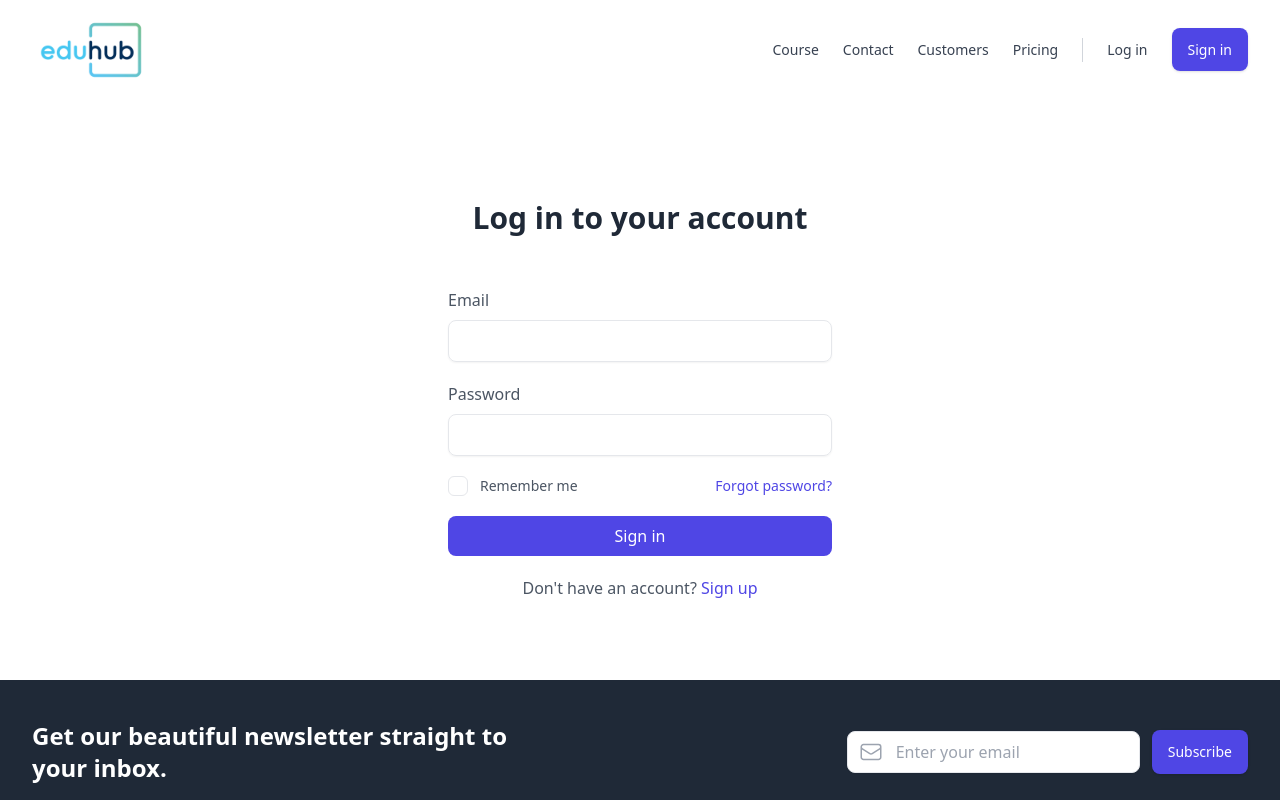
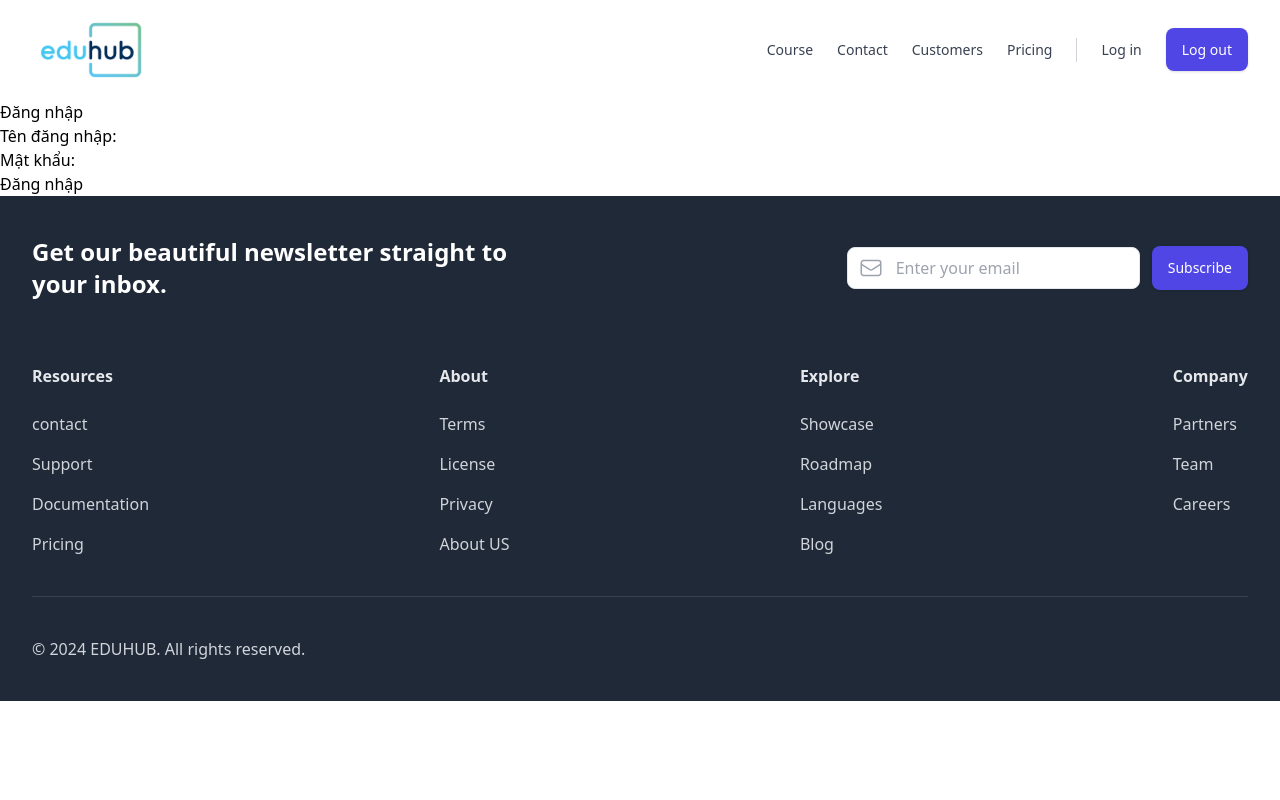
Before and after one commit to Toan66/eduhub, a React (Vite) app: page /login in a window 1280 px wide. Shown: the top 800 px of the page. Built offline with nearby package versions, Linux system fonts and the light colour scheme.

Commit message:
somethings

```diff
--- a/package.json
+++ b/package.json
@@ -3,6 +3,7 @@
 	"private": true,
 	"version": "0.0.0",
 	"type": "module",
+	"proxy": "https://localhost:7291",
 	"scripts": {
 		"dev": "vite",
 		"build": "vite build",
@@ -11,6 +12,7 @@
 	},
 	"dependencies": {
 		"axios": "^1.6.8",
+		"js-cookie": "^3.0.5",
 		"react": "^18.2.0",
 		"react-dom": "^18.2.0",
 		"react-router-dom": "^6.22.3"
--- a/src/Components/Header.jsx
+++ b/src/Components/Header.jsx
@@ -1,5 +1,7 @@
 import { useState } from 'react'
 import logo_eduhub from "../assets/logo_eduhub.jpg"
+import { Link } from 'react-router-dom'
+import axios from 'axios'
 
 export default () => {
 
@@ -7,24 +9,24 @@ export default () => {
 
     // Replace javascript:void(0) paths with your paths
     const navigation = [
-        { title: "Course", path: "/" },
-        { title: "Contact", path: "javascript:void(0)" },
-        { title: "Customers", path: "javascript:void(0)" },
-        { title: "Pricing", path: "/login" }
+        { title: "Course", path: "#" },
+        { title: "Contact", path: "#" },
+        { title: "Customers", path: "#" },
+        { title: "Pricing", path: "#" }
     ]
 
     return (
         <nav className="bg-white border-b w-full md:static md:text-sm md:border-none xl:">
             <div className="items-center px-4 max-w-screen-xl mx-auto md:flex md:px-8">
                 <div className="flex items-center justify-between py-3 md:py-5 md:block">
-                    <a href="javascript:void(0)">
+                    <Link to="/">
                         <img
                             src={logo_eduhub}
                             width={120}
                             height={50}
                             alt="eduhub logo"
                         />
-                    </a>
+                    </Link>
                     <div className="md:hidden">
                         <button className="text-gray-500 hover:text-gray-800"
                             onClick={() => setState(!state)}
@@ -49,9 +51,9 @@ export default () => {
                             navigation.map((item, idx) => {
                                 return (
                                     <li key={idx} className="text-gray-700 hover:text-indigo-600">
-                                        <a href={item.path} className="block">
+                                        <Link to={item.path} className="block">
                                             {item.title}
-                                        </a>
+                                        </Link>
                                     </li>
                                 )
                             })
@@ -59,14 +61,14 @@ export default () => {
                         <span className='hidden w-px h-6 bg-gray-300 md:block'></span>
                         <div className='space-y-3 items-center gap-x-6 md:flex md:space-y-0'>
                             <li>
-                                <a href="javascript:void(0)" className="block py-3 text-center text-gray-700 hover:text-indigo-600 border rounded-lg md:border-none">
+                                <Link to="/login" className="block py-3 text-center text-gray-700 hover:text-indigo-600 border rounded-lg md:border-none">
                                     Log in
-                                </a>
+                                </Link>
                             </li>
                             <li>
-                                <a href="javascript:void(0)" className="block py-3 px-4 font-medium text-center text-white bg-indigo-600 hover:bg-indigo-500 active:bg-indigo-700 active:shadow-none rounded-lg shadow md:inline">
-                                    Sign in
-                                </a>
+                                <Link to="#" className="block py-3 px-4 font-medium text-center text-white bg-indigo-600 hover:bg-indigo-500 active:bg-indigo-700 active:shadow-none rounded-lg shadow md:inline">
+                                    Log out
+                                </Link>
                             </li>
                         </div>
                     </ul>
--- a/src/Pages/Home.jsx
+++ b/src/Pages/Home.jsx
@@ -1,12 +1,28 @@
 import { Link } from "react-router-dom";
+import axios from 'axios'
+import { useEffect, useState } from "react";
 
-function Home(){
-    return(
+function Home() {
+    const [data, setData] = useState(null);
+
+    const getData = async () => {
+        try {
+            const response = await axios({ method: 'get', url: 'https://localhost:7291/api/Auth', withCredentials: true })
+            setData(response.data);
+        } catch (error) {
+            console.error(error);
+        }
+    };
+
+    useEffect(() => {
+        getData();
+    }, []);
+
+    return (
         <>
-            <h1 className=" ">HomePage</h1>
-            <Link to="/login">Login</Link>
+            <h1 className=" text-4xl">HomePage</h1>
         </>
-    )
+    );
 }
 
 export default Home;
--- a/src/Pages/Login.jsx
+++ b/src/Pages/Login.jsx
@@ -1,57 +1,65 @@
-export default () => {
+import React, { useState } from 'react';
+import axios from 'axios'
+import { Navigate } from "react-router-dom";
+
+const Login = () => {
+    const [username, setUsername] = useState('');
+    const [password, setPassword] = useState('');
+    const [error, setError] = useState('');
+    const [loggedIn, setLoggedIn] = useState(false);
+
+    const handleSubmit = async (e) => {
+        e.preventDefault();
+        try {
+            const response = await axios.post('https://localhost:7291/api/Auth/login', {
+                username: username,
+                password: password
+            });
+            const jwtFromCookie = Cookies.get('jwt');
+            if (jwtFromCookie) {
+                // Lưu JWT vào localStorage
+                localStorage.setItem('jwt', jwtFromCookie);
+                // Đặt trạng thái loggedIn thành true
+                setLoggedIn(true);
+            }
+
+        } catch (error) {
+            setError('Đăng nhập không thành công. Vui lòng kiểm tra lại tên đăng nhập và mật khẩu.');
+        }
+    };
+
+    if (loggedIn) {
+        // Nếu đã đăng nhập thành công, chuyển hướng đến trang home
+        return <Navigate to="/" />;
+    }
+
     return (
-        <main className="w-full flex p-20 justify-center px-4">
-            <div className="max-w-sm w-full text-gray-600 space-y-5">
-                <div className="text-center pb-8">
-                    <div className="mt-5">
-                        <h3 className="text-gray-800 text-2xl font-bold sm:text-3xl">Log in to your account</h3>
-                    </div>
-                </div>
-                <form
-                    onSubmit={(e) => e.preventDefault()}
-                    className="space-y-5"
-                >
         <div>
-                        <label className="font-medium">
-                            Email
-                        </label>
+            <h2>Đăng nhập</h2>
+            <form onSubmit={handleSubmit}>
+                <div>
+                    <label htmlFor="username">Tên đăng nhập:</label>
                     <input
-                            type="email"
-                            required
-                            className="w-full mt-2 px-3 py-2 text-gray-500 bg-transparent outline-none border focus:border-indigo-600 shadow-sm rounded-lg"
+                        type="text"
+                        id="username"
+                        value={username}
+                        onChange={(e) => setUsername(e.target.value)}
                     />
                 </div>
                 <div>
-                        <label className="font-medium">
-                            Password
-                        </label>
+                    <label htmlFor="password">Mật khẩu:</label>
                     <input
                         type="password"
-                            required
-                            className="w-full mt-2 px-3 py-2 text-gray-500 bg-transparent outline-none border focus:border-indigo-600 shadow-sm rounded-lg"
+                        id="password"
+                        value={password}
+                        onChange={(e) => setPassword(e.target.value)}
                     />
                 </div>
-                    <div className="flex items-center justify-between text-sm">
-                        <div className="flex items-center gap-x-3">
-                            <input type="checkbox" id="remember-me-checkbox" className="checkbox-item peer hidden" />
-                            <label
-                                htmlFor="remember-me-checkbox"
-                                className="relative flex w-5 h-5 bg-white peer-checked:bg-indigo-600 rounded-md border ring-offset-2 ring-indigo-600 duration-150 peer-active:ring cursor-pointer after:absolute after:inset-x-0 after:top-[3px] after:m-auto after:w-1.5 after:h-2.5 after:border-r-2 after:border-b-2 after:border-white after:rotate-45"
-                            >
-                            </label>
-                            <span>Remember me</span>
+                {error && <div style={{ color: 'red' }}>{error}</div>}
+                <button type="submit">Đăng nhập</button>
+            </form>
         </div>
-                        <a href="javascript:void(0)" className="text-center text-indigo-600 hover:text-indigo-500">Forgot password?</a>
-                    </div>
-                    <button
-                        className="w-full px-4 py-2 text-white font-medium bg-indigo-600 hover:bg-indigo-500 active:bg-indigo-600 rounded-lg duration-150"
-                    >
-                        Sign in
-                    </button>
-                </form>
+    );
+};
 
-                <p className="text-center">Don't have an account? <a href="javascript:void(0)" className="font-medium text-indigo-600 hover:text-indigo-500">Sign up</a></p>
-            </div>
-        </main>
-    )
-}
+export default Login;
```
Also changed, not shown: 1 other file (tests, documents, lock files or other folders). Lines whose indentation alone changed are shown as unchanged.
